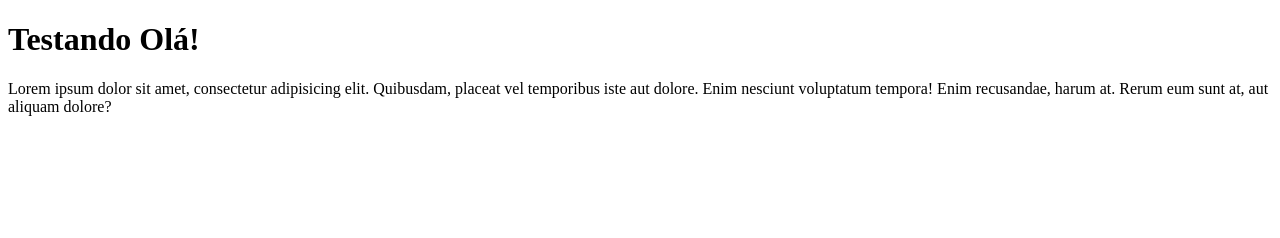
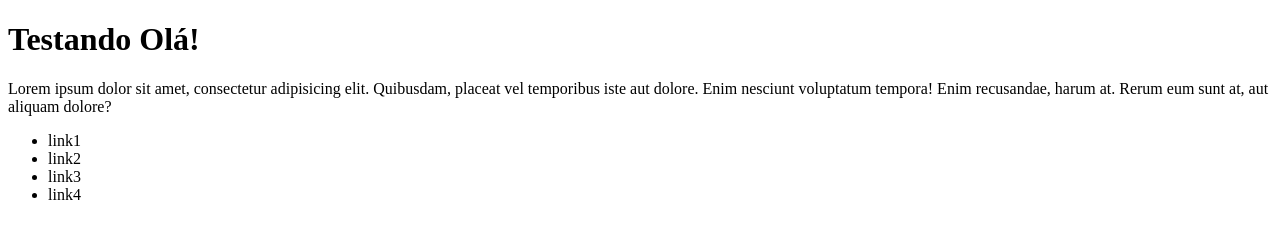
Before and after one commit to leosaraujos/projeto001, a plain HTML site: page index.html in a window 1280 px wide. Drawn offline with Linux system fonts and the light colour scheme.

Commit message:
lista de links atualizada

```diff
--- a/index.html
+++ b/index.html
@@ -7,5 +7,12 @@
 <body>
 	<h1>Testando Olá!</h1>
 	<p>Lorem ipsum dolor sit amet, consectetur adipisicing elit. Quibusdam, placeat vel temporibus iste aut dolore. Enim nesciunt voluptatum tempora! Enim recusandae, harum at. Rerum eum sunt at, aut aliquam dolore?</p>
+
+	<ul>
+		<li>link1</li>
+		<li>link2</li>
+		<li>link3</li>
+		<li>link4</li>
+	</ul>
 </body>
 </html>
```
